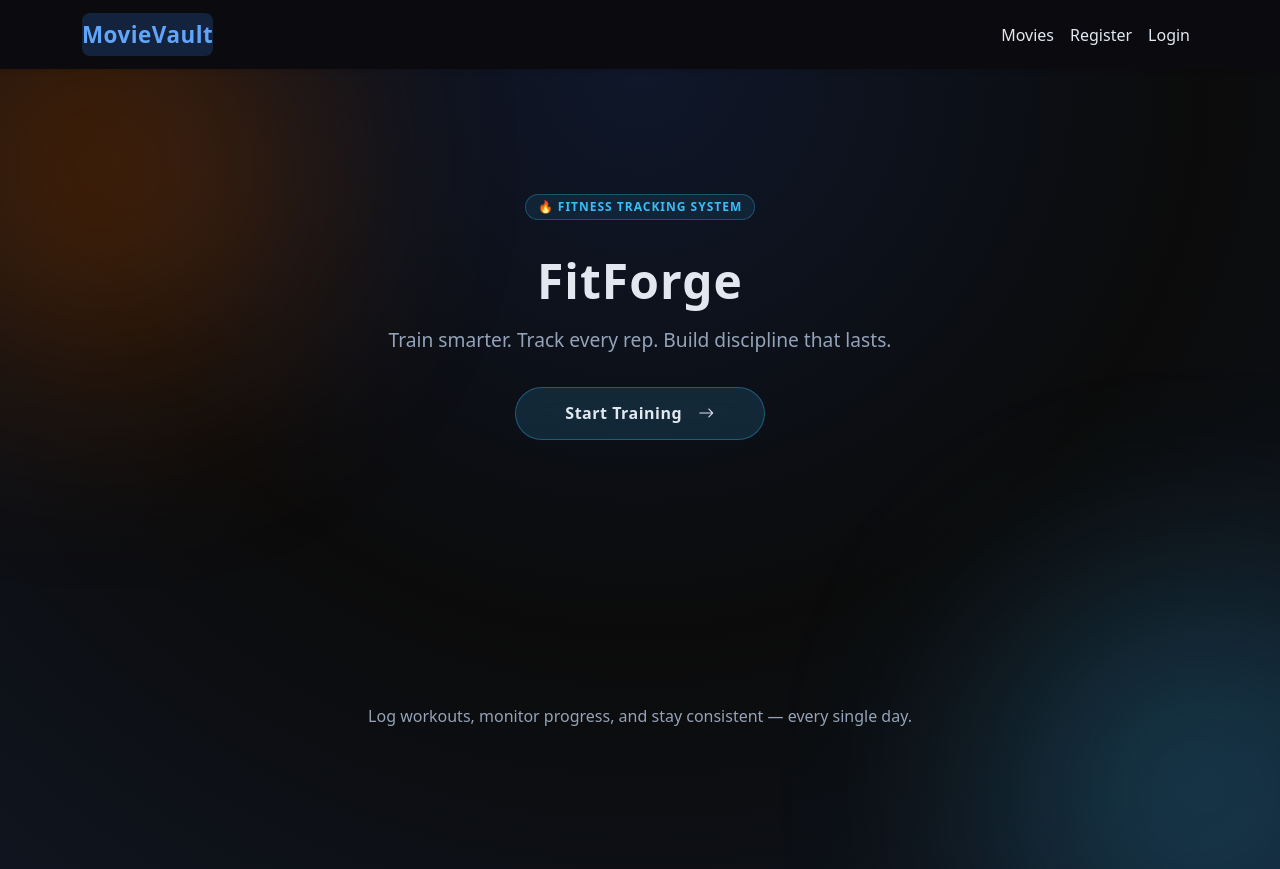
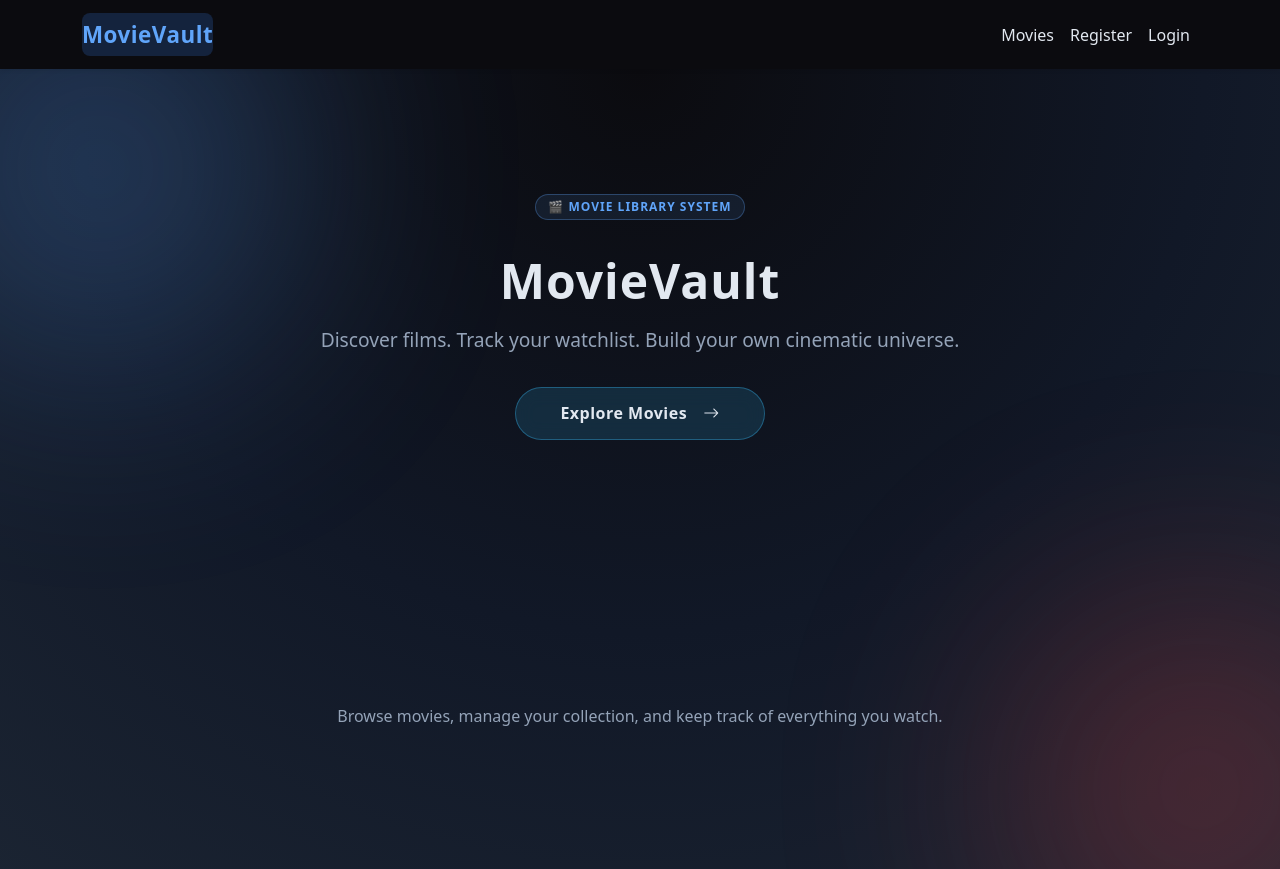
Before and after one commit to Reyuken/movieAppClient-unabia, a Vue app: page /#/ in a window 1280 px wide. Built offline with nearby package versions, Linux system fonts and the light colour scheme; no server answers.

Commit message:
Update HomePage component to reflect movie library theme and enhance user messaging

```diff
--- a/src/pages/HomePage.vue
+++ b/src/pages/HomePage.vue
@@ -8,10 +8,10 @@ export default {
   data() {
     return {
       bannerProps: {
-        title: "FitForge",
-        tagline: "Train smarter. Track every rep. Build discipline that lasts.",
-        destination: "workouts",
-        buttonLabel: "Start Training"
+        title: "MovieVault",
+        tagline: "Discover films. Track your watchlist. Build your own cinematic universe.",
+        destination: "movies",
+        buttonLabel: "Explore Movies"
       }
     }
   }
@@ -28,12 +28,12 @@ export default {
 
       <div class="hero-content">
 
-        <div class="badge">🔥 Fitness Tracking System</div>
+        <div class="badge">🎬 Movie Library System</div>
 
         <BannerComponent :bannerProps="bannerProps" />
 
         <p class="subtext">
-          Log workouts, monitor progress, and stay consistent — every single day.
+          Browse movies, manage your collection, and keep track of everything you watch.
         </p>
 
       </div>
@@ -47,14 +47,13 @@ export default {
 .home-wrapper {
   min-height: 100vh;
   background: radial-gradient(circle at top,
-      #0f172a,
-      #0b0b0b 55%,
-      #111827 120%);
+      #0b0b0f,
+      #111827 55%,
+      #1f2937 120%);
   color: #e2e8f0;
   overflow-x: hidden;
 }
 
-/* HERO */
 .hero {
   position: relative;
   min-height: 100vh;
@@ -65,7 +64,6 @@ export default {
   padding: 2rem;
 }
 
-/* glowing background blobs */
 .glow {
   position: absolute;
   width: 400px;
@@ -76,25 +74,23 @@ export default {
 }
 
 .glow-1 {
-  background: #ff6b00;
+  background: #60a5fa;
   top: -100px;
   left: -100px;
 }
 
 .glow-2 {
-  background: #38bdf8;
+  background: #ef4444;
   bottom: -120px;
   right: -120px;
 }
 
-/* hero content */
 .hero-content {
   position: relative;
   z-index: 2;
   max-width: 800px;
 }
 
-/* small badge */
 .badge {
   display: inline-block;
   padding: 6px 12px;
@@ -103,14 +99,13 @@ export default {
   letter-spacing: 1px;
   text-transform: uppercase;
 
-  background: rgba(56, 189, 248, 0.1);
-  border: 1px solid rgba(56, 189, 248, 0.3);
-  color: #38bdf8;
+  background: rgba(96, 165, 250, 0.1);
+  border: 1px solid rgba(96, 165, 250, 0.3);
+  color: #60a5fa;
 
   margin-bottom: 1rem;
 }
 
-/* extra tagline under banner */
 .subtext {
   margin-top: 1.5rem;
   font-size: 1rem;
@@ -118,16 +113,6 @@ export default {
   line-height: 1.6;
 }
 
-/* highlights section */
-.highlights-section {
-  padding: 5rem 1rem;
-  background: linear-gradient(180deg,
-      rgba(15, 23, 42, 0.8),
-      rgba(17, 24, 39, 1));
-  border-top: 1px solid rgba(56, 189, 248, 0.15);
-}
-
-/* responsive */
 @media (max-width: 768px) {
   .glow {
     width: 250px;
```
